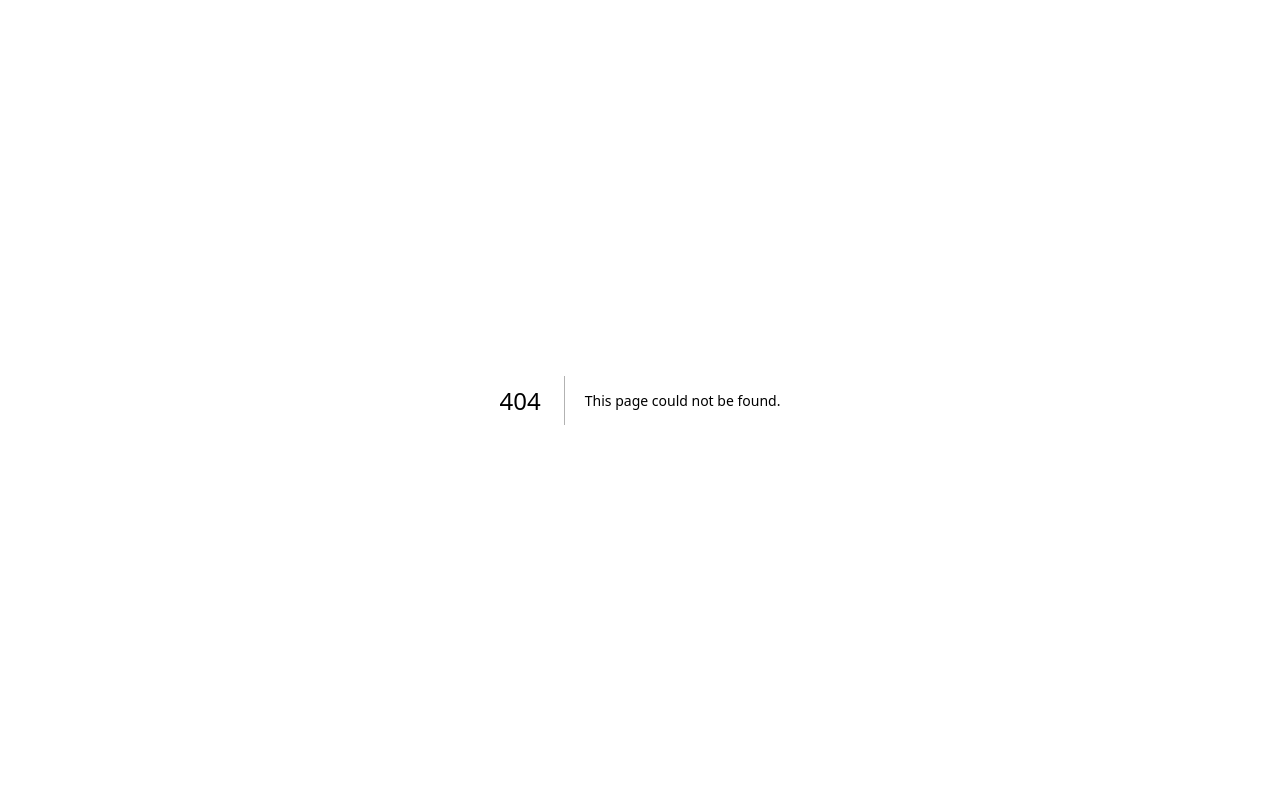
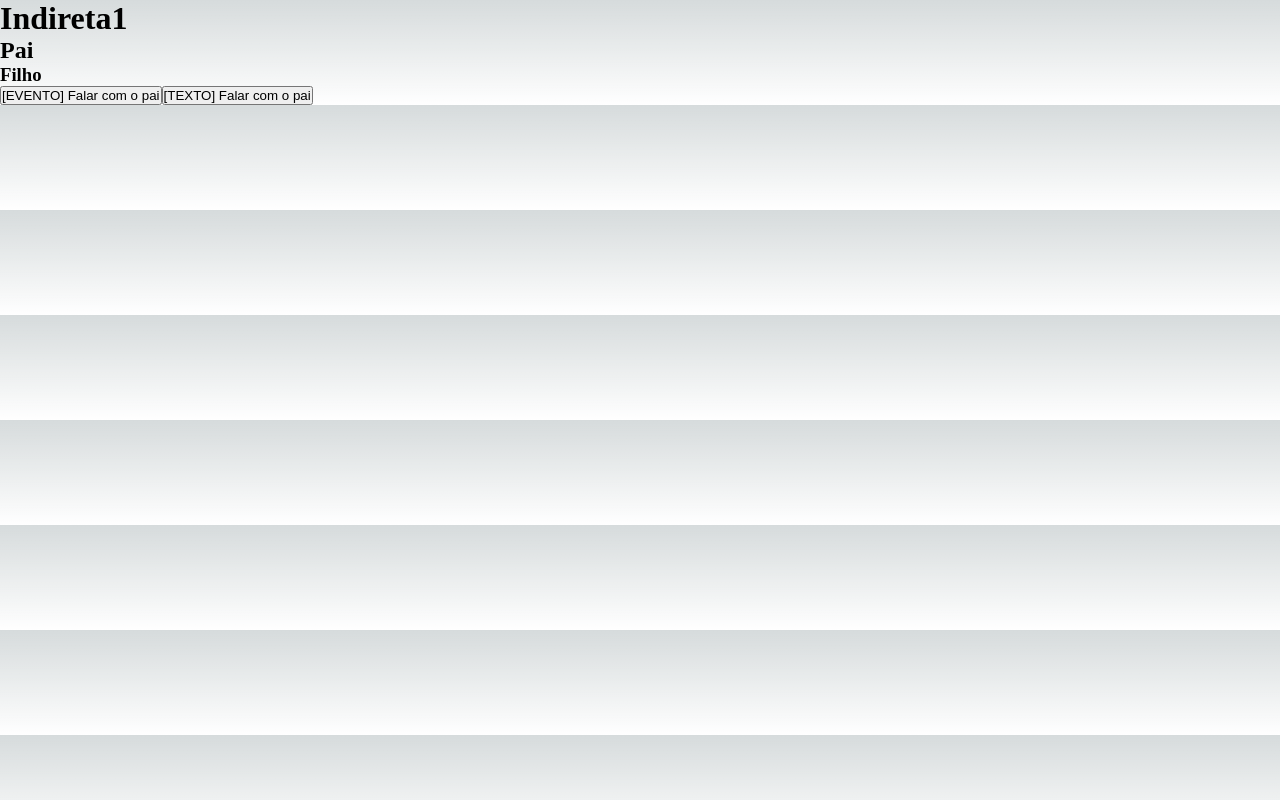
Before and after one commit to marcossabatini7/ion-estudo-next-js, a Next.js app: page /comunicacao/indireta1 in a window 1280 px wide. Before the commit this address had no page. Built offline with nearby package versions, Linux system fonts and the light colour scheme.

Commit message:
comunicação indireta por funções

```diff
--- /dev/null
+++ b/src/components/indireta1/Filho.tsx
@@ -0,0 +1,14 @@
+export default function Filho(props: {
+	falarComPai: (e: React.MouseEvent | string) => void
+}) {
+	return (
+		<>
+			<h3>Filho</h3>
+
+			<button onClick={props.falarComPai}>[EVENTO] Falar com o pai</button>
+			<button onClick={() => props.falarComPai('Fale algo com o pai')}>
+				[TEXTO] Falar com o pai
+			</button>
+		</>
+	)
+}
--- /dev/null
+++ b/src/components/indireta1/Pai.tsx
@@ -0,0 +1,15 @@
+import Filho from './Filho'
+
+export default function Pai() {
+	function falarComPai(e: React.MouseEvent | string) {
+		console.log(e)
+	}
+
+	return (
+		<>
+			<h2>Pai</h2>
+
+			<Filho falarComPai={falarComPai} />
+		</>
+	)
+}
--- /dev/null
+++ b/src/pages/comunicacao/indireta1.tsx
@@ -0,0 +1,11 @@
+import Pai from '@/components/indireta1/Pai'
+
+export default function IndiretaUm() {
+	return (
+		<>
+			<h1>Indireta1</h1>
+
+			<Pai />
+		</>
+	)
+}
```
